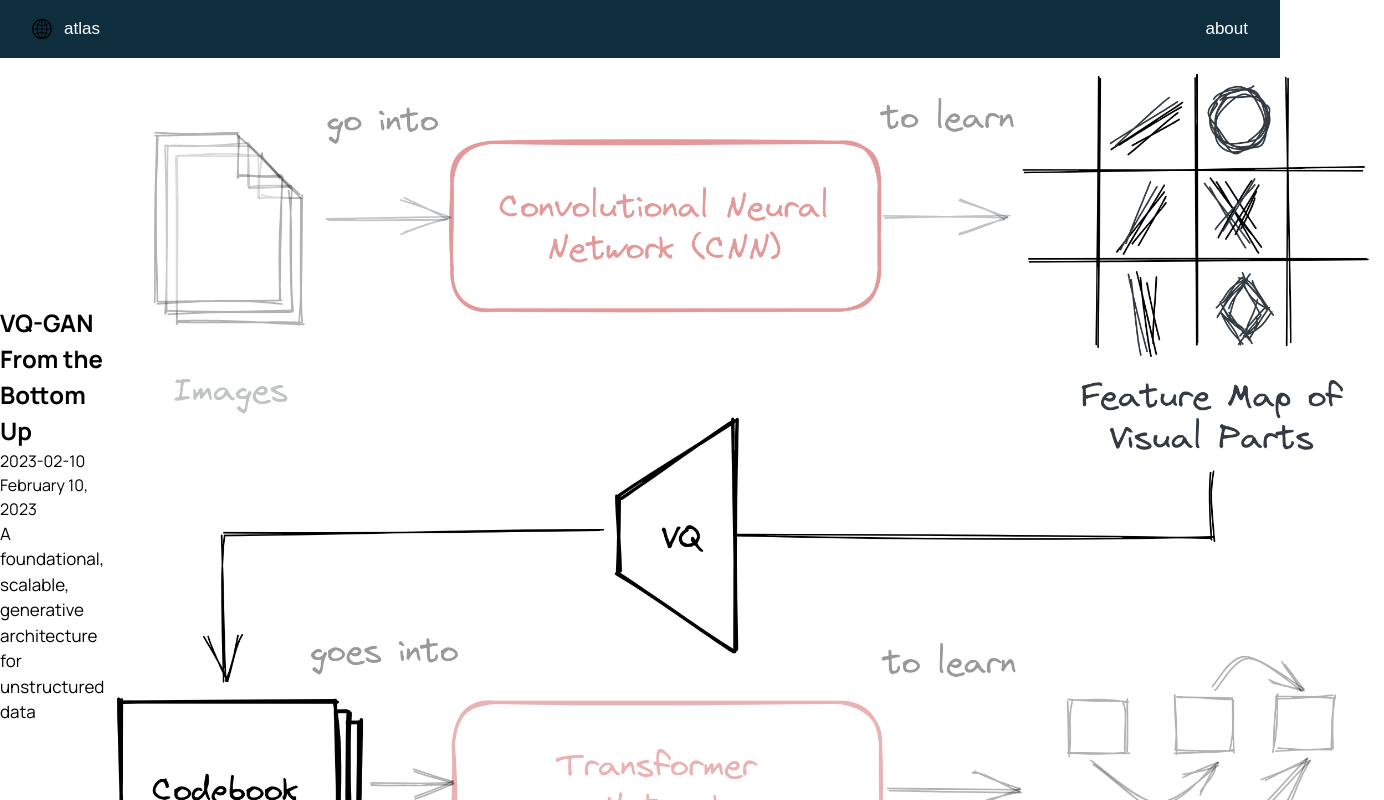
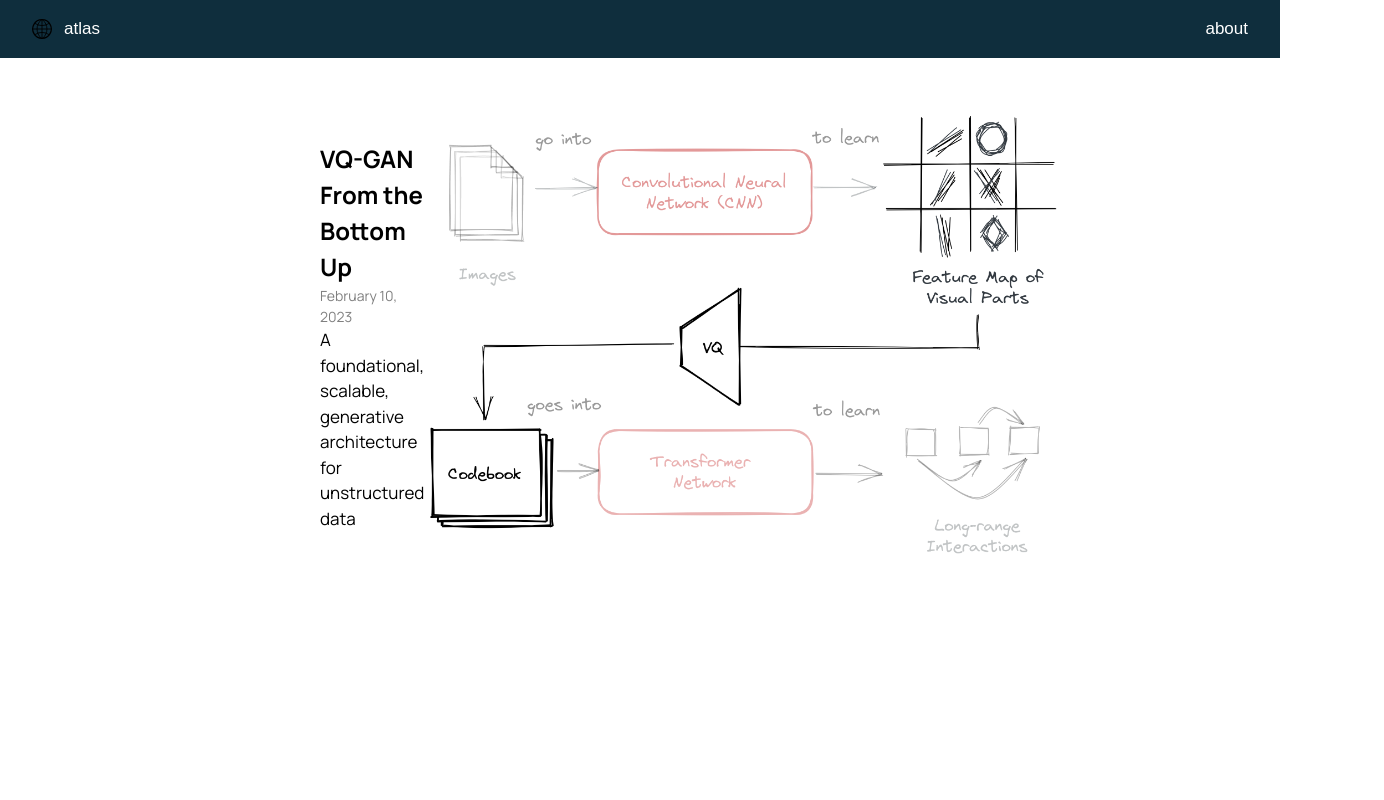
Before and after one commit to devs-atlas/atlas, a Next.js app: page / in a window 1280 px wide. Shown: the top 800 px of the page, 1384 px wide, since content can reach past the window. Built offline with nearby package versions, Linux system fonts and the light colour scheme; a web font is replaced by a local one.

Commit message:
feat: add post line break

```diff
--- a/src/pages/Meta.module.css
+++ b/src/pages/Meta.module.css
@@ -2,7 +2,9 @@
   display: flex;
   justify-content: space-between;
   align-items: center;
-  border-bottom: 1px solid grey;
+  margin: auto;
+  width: 50%;
+  padding: 50px 0;
 }
 
 .metaContainer {
@@ -22,3 +24,27 @@
   font-size: 17px;
   margin: 0;
 }
+
+.metaDate {
+  font-size: 14px;
+  color: gray;
+}
+
+.separator {
+  height: 1px;
+  background-color: black;
+  width: 50%;
+  margin: 20px auto;
+  position: relative;
+}
+
+.circle {
+  position: absolute;
+  top: -4px;
+  width: 8px;
+  height: 8px;
+  border: 1px solid black;
+  border-radius: 50%;
+  background-color: white;
+  left: calc(var(--circle-index, 0) * 100%);
+}
--- a/src/pages/index.tsx
+++ b/src/pages/index.tsx
@@ -2,6 +2,7 @@ import Date from '~/components/date'
 import Layout from '~/components/layout'
 
 import Link from 'next/link'
+import { Fragment } from 'react'
 import type { PostMeta } from '~/lib/posts'
 import { getAllPostMeta } from '~/lib/posts'
 import { manrope } from '~/styles/fonts'
@@ -13,8 +14,7 @@ function Meta({ id, title, description, date, image }: PostMeta) {
       <div className={`${styles.meta} ${manrope.className}`}>
         <div className={styles.metaContainer}>
           <h2 className={styles.metaTitle}>{title}</h2>
-          <h3 className={styles.metaDate}>{date}</h3>
-          <Date dateString={date} />
+          <Date className={styles.metaDate} dateString={date} />
           <p className={styles.metaDescription}>{description}</p>
         </div>
         {image}
@@ -23,11 +23,39 @@ function Meta({ id, title, description, date, image }: PostMeta) {
   )
 }
 
+const Circles = ({ numCircles }: { numCircles: number }) => {
+  return (
+    <>
+      {Array.from({ length: numCircles }).map((_, i) => (
+        <div
+          key={i}
+          className={styles.circle}
+          // @ts-ignore
+          style={{ '--circle-index': i / (numCircles - 1) }}
+        ></div>
+      ))}
+    </>
+  )
+}
+
+const Separator = ({ numCircles }: { numCircles: number }) => {
+  return (
+    <div className={styles.separator}>
+      <Circles numCircles={numCircles} />
+    </div>
+  )
+}
+
+const allPostMeta = getAllPostMeta()
+
 export default function Home() {
   return (
     <Layout>
-      {getAllPostMeta().map(({ meta }) => (
-        <Meta key={meta.title} {...meta} />
+      {allPostMeta.map(({ meta }, index) => (
+        <Fragment key={meta.title}>
+          <Meta {...meta} />
+          {index < allPostMeta.length - 1 && <Separator numCircles={5} />}
+        </Fragment>
       ))}
     </Layout>
   )
```
